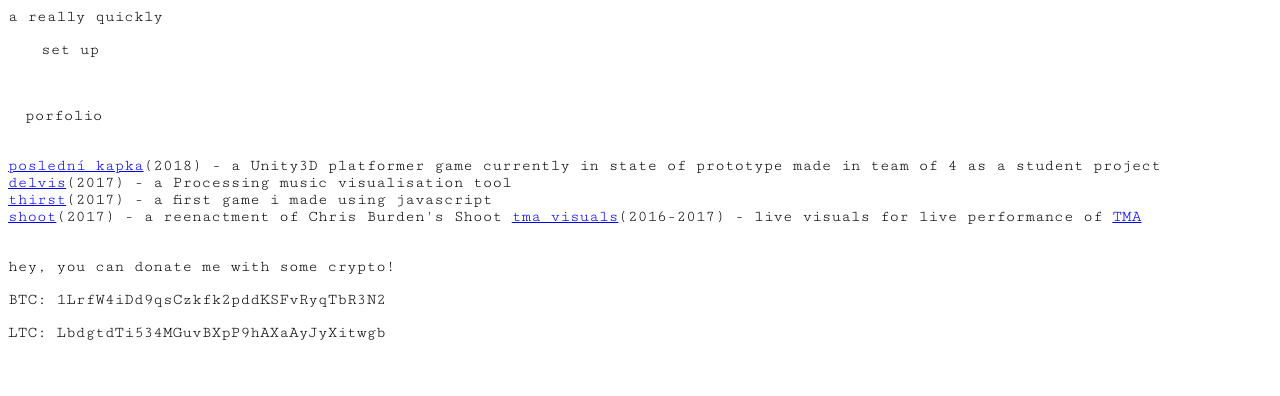
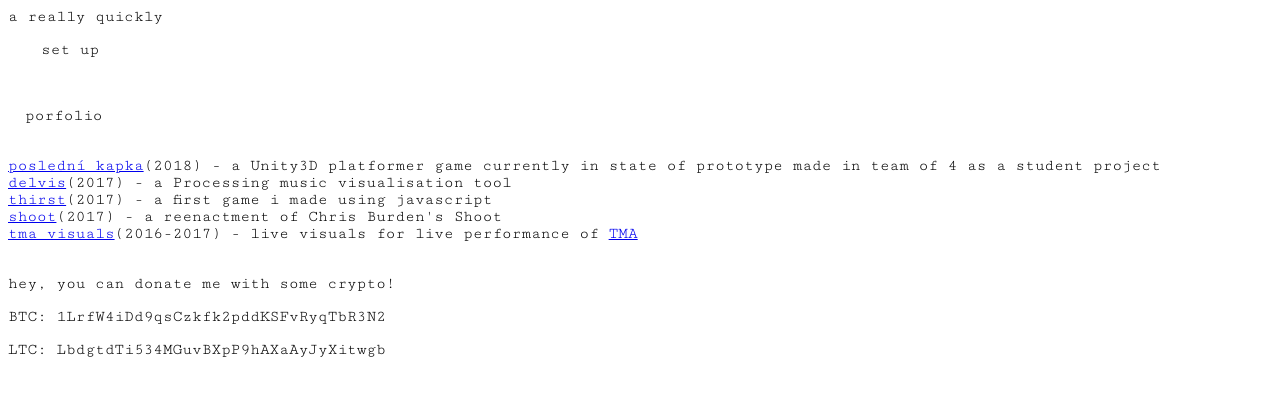
Before and after one commit to srpwnd/paveljezek.github.io, a plain HTML site: page index.html in a window 1280 px wide. Drawn offline with Linux system fonts and the light colour scheme.

Commit message:
index fix

```diff
--- a/index.html
+++ b/index.html
@@ -9,10 +9,10 @@
             a really quickly<br><p style="margin-left:33px;">set up</p> <br><p style="margin-left: 17px;">porfolio</p><br>
         </div>
         <div id="container">
-            <a href="https://paveljezek.github.io/posledni-kapka/">poslední kapka</a>(2018) - a Unity3D platformer game currently in state of prototype made in team of 4 as a student project
+            <a href="https://paveljezek.github.io/posledni-kapka/">poslední kapka</a>(2018) - a Unity3D platformer game currently in state of prototype made in team of 4 as a student project<br>
             <a href="https://paveljezek.github.io/delvis/">delvis</a>(2017) - a Processing music visualisation tool<br>
             <a href="https://paveljezek.github.io/thirst/">thirst</a>(2017) - a first game i made using javascript<br>
-            <a href="shoot.html">shoot</a>(2017) - a reenactment of Chris Burden's Shoot
+            <a href="shoot.html">shoot</a>(2017) - a reenactment of Chris Burden's Shoot<br>
             <a href="tma.html">tma visuals</a>(2016-2017) - live visuals for live performance of <a href="https://www.facebook.com/tamtentma/">TMA</a>
         </div>
 
```
